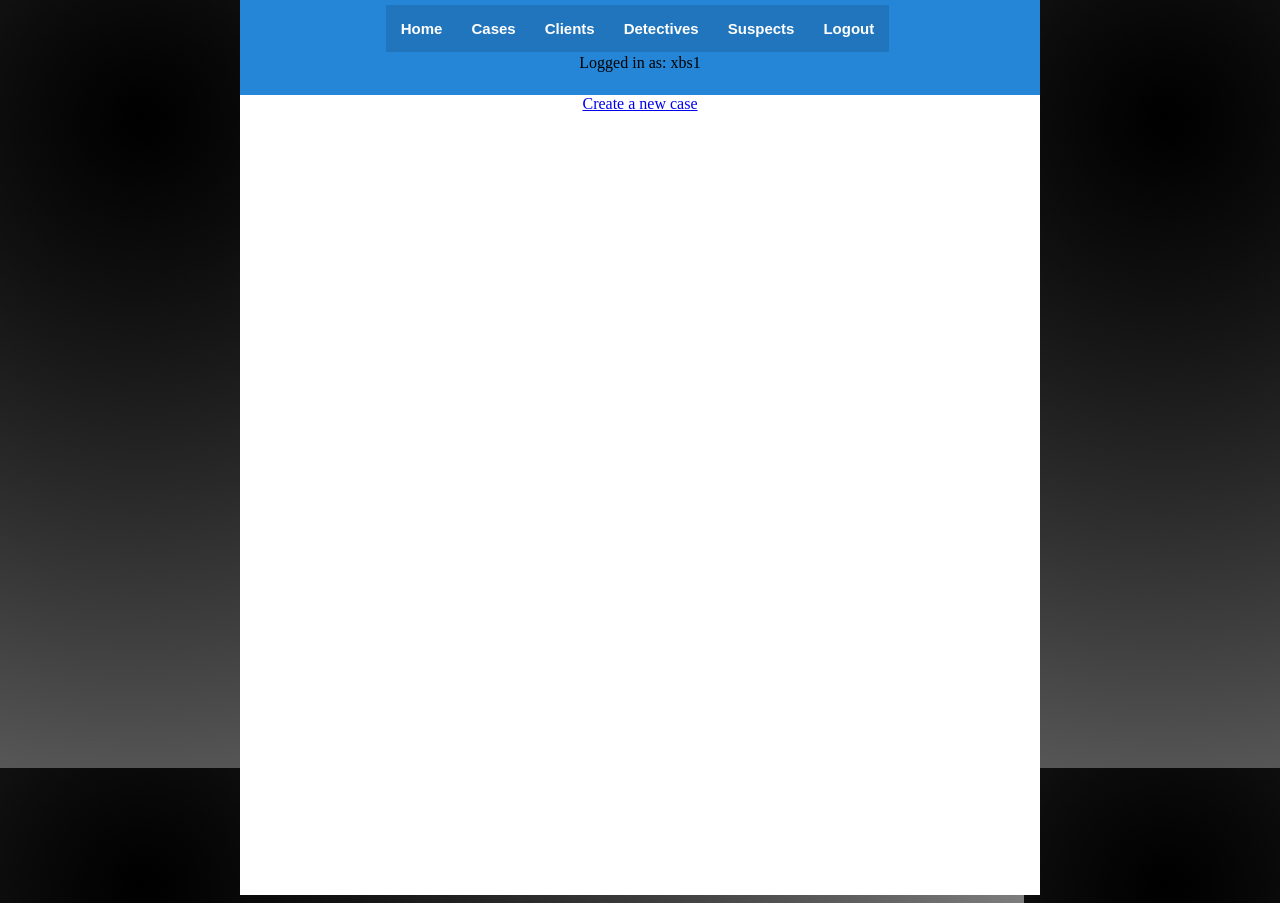
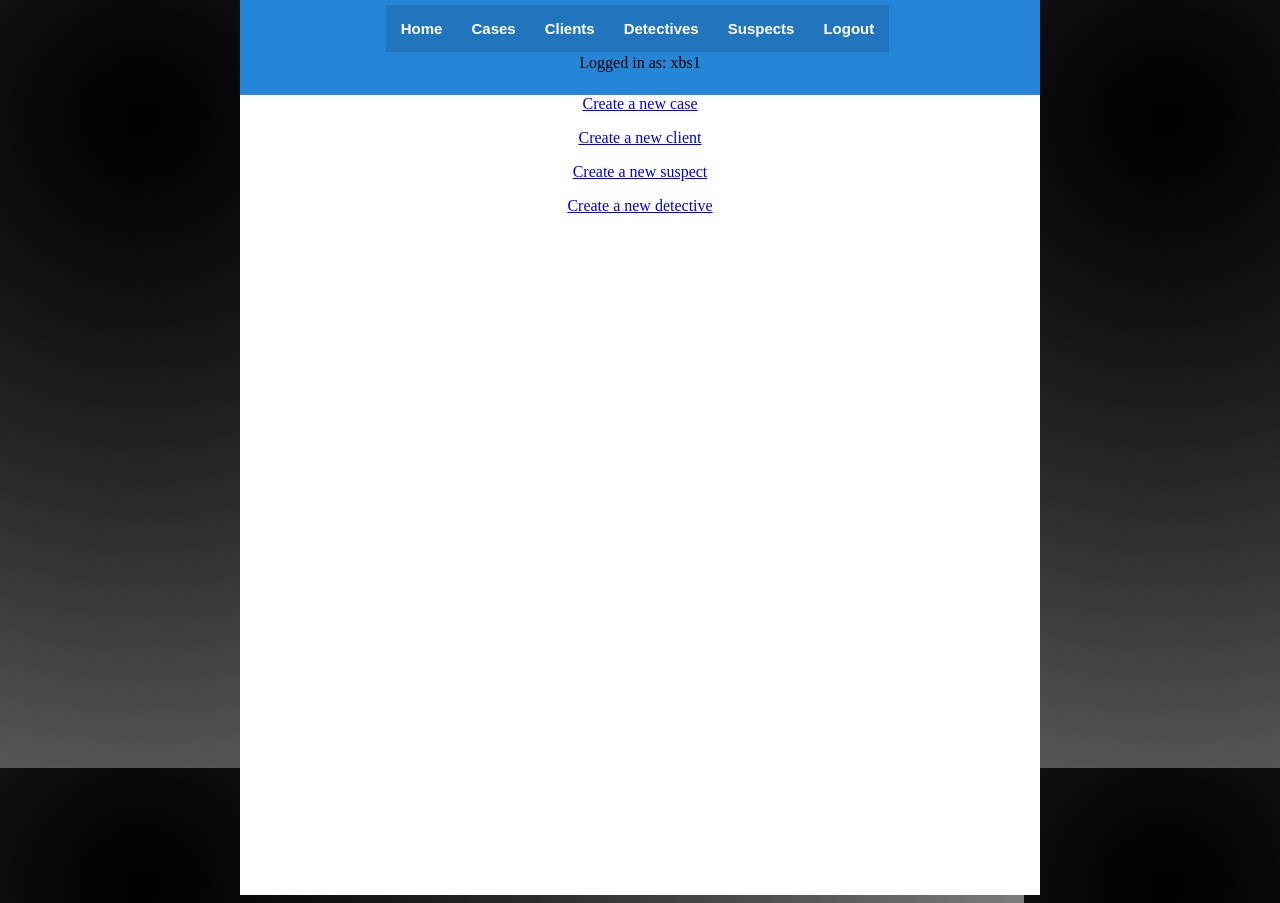
Before and after one commit to xbs1/Espionatge, a Django app: page / in a window 1280 px wide. Run offline with Django 3.2, Linux system fonts and the light colour scheme; a user stored in the database is signed in; parts of the project's set-up code (start-up, migrations or seed data) failed here and were passed over.

Commit message:
Create client, suspect and detective option added in mainpage when user are logged.

```diff
--- a/Espionatge/urls.py
+++ b/Espionatge/urls.py
@@ -20,9 +20,9 @@ urlpatterns = patterns('',
 	url(r'^suspects/$', views.suspects),
 
 	url(r'^cases/create/$', views.CaseCreate.as_view(success_url="/cases/")),
-	url(r'^clients/create/$', views.ClientCreate.as_view()),
-	url(r'^suspects/create/$', views.SuspectCreate.as_view()),
-	url(r'^detectives/create/$', views.DetectiveCreate.as_view()),
+	url(r'^clients/create/$', views.ClientCreate.as_view(success_url="/clients/")),
+	url(r'^suspects/create/$', views.SuspectCreate.as_view(success_url="/suspects/")),
+	url(r'^detectives/create/$', views.DetectiveCreate.as_view(success_url="/detectives/")),
 
 	url(r'^cases/(\w+)/$', views.case),
 	url(r'^clients/(\w+)/$', views.client),
--- a/appEspionatge/templates/mainpage.html
+++ b/appEspionatge/templates/mainpage.html
@@ -6,6 +6,9 @@
 
 	{% if user.is_authenticated %}
 				<a href="/cases/create/">Create a new case</a>
+				<p><a href="/clients/create/">Create a new client</a></p>
+				<p><a href="/suspects/create/">Create a new suspect</a></p>
+				<p><a href="/detectives/create/">Create a new detective</a></p>
 
 	{% else %}
 				<p>Thanks to visit us. Please, login or sign in if you have not done yet.</p>
--- a/appEspionatge/views.py
+++ b/appEspionatge/views.py
@@ -222,8 +222,33 @@ class CaseCreate(CreateView):
 
 
 class ClientCreate(CreateView):
-	pass
+
+	model = Client
+	template_name = 'form.html'
+	form_class = ClientForm
+
+	def form_valid(self, form):
+		form.instance.user = self.request.user
+		return super(ClientCreate, self).form_valid(form)
+
+
 class SuspectCreate(CreateView):
-	pass
+
+	model = Suspect
+	template_name = 'form.html'
+	form_class = SuspectForm
+
+	def form_valid(self, form):
+		form.instance.user = self.request.user
+		return super(SuspectCreate, self).form_valid(form)
+
+
 class DetectiveCreate(CreateView):
-	pass
+
+	model = Detective
+	template_name = 'form.html'
+	form_class = DetectiveForm
+
+	def form_valid(self, form):
+		form.instance.user = self.request.user
+		return super(DetectiveCreate, self).form_valid(form)
```
Also changed, not shown: appEspionatge/forms.py (+9 -3 lines), basedades.db.
